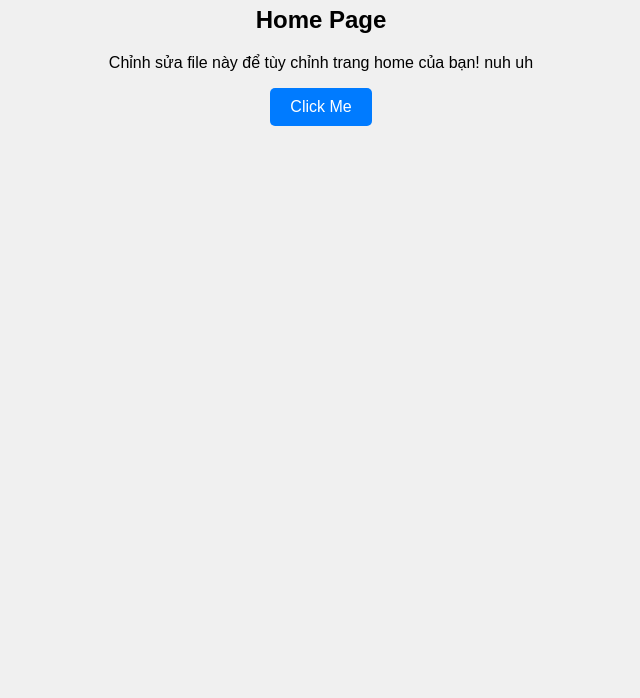
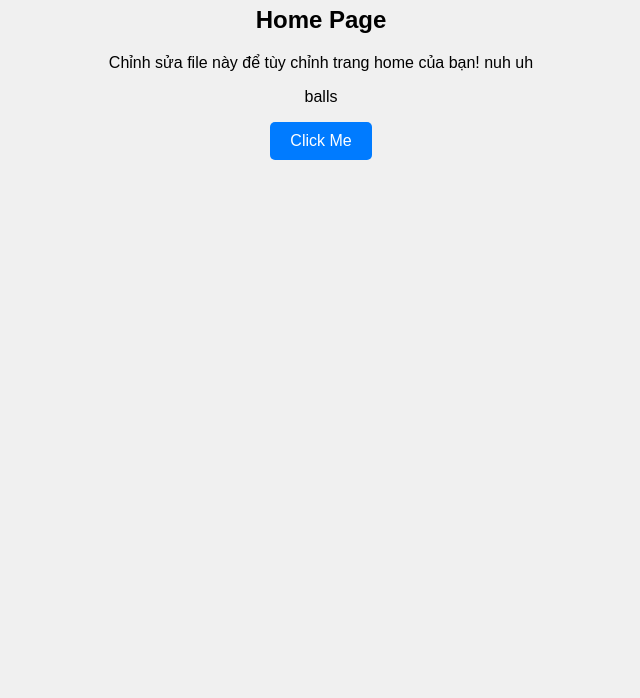
Before and after one commit to Vinhguy/BTL_CauHInhMang, a website: page public/index.html in a window 1280 px wide. Shown: the part 102-800 px from the top of the page, without its empty margins (319-959 px from the left). Drawn offline with Linux system fonts and the light colour scheme.

Commit message:
Update index.html

```diff
--- a/public/index.html
+++ b/public/index.html
@@ -10,6 +10,7 @@
   <h1>Welcome to My Node.js</h1>
   <h2>Home Page</h2>
   <p>Chỉnh sửa file này để tùy chỉnh trang home của bạn! nuh uh </p>
+  <p>balls</p>
   <button onclick="alert('Hello from JavaScript!v5')">Click Me</button>
   <script src="script.js"></script>
 </body>
```
